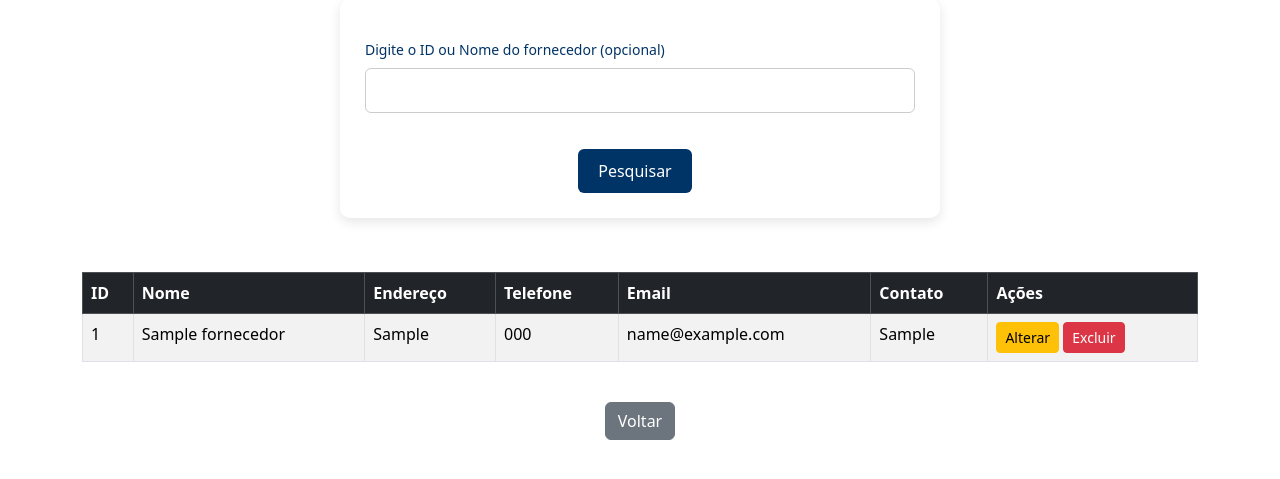
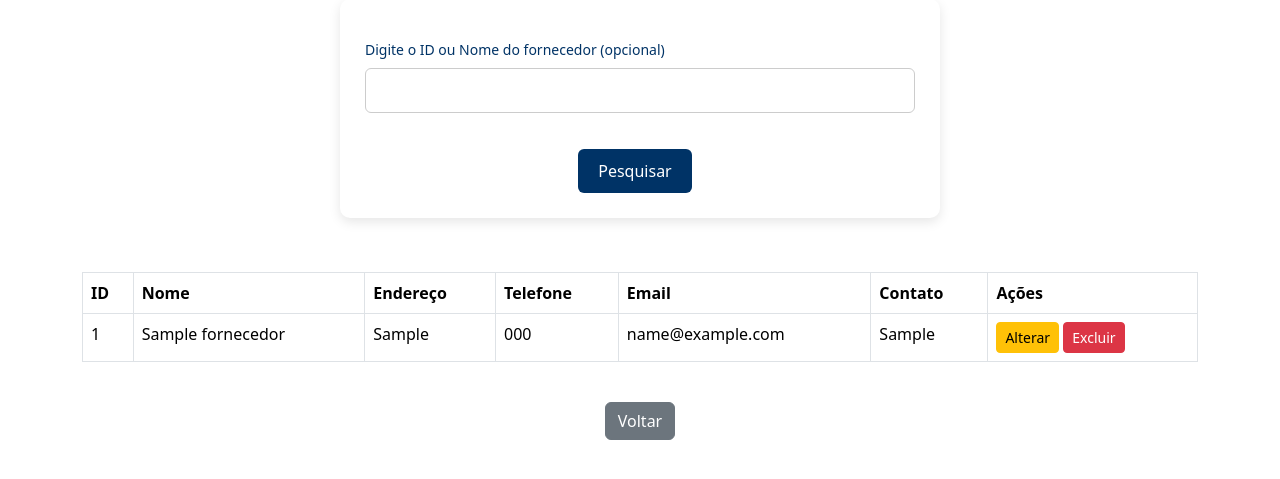
Before and after one commit to RuanAlves07/EstoqueBiblioteca_v2, a PHP site: page /PHP-HTML/buscar_fornecedor.php in a window 1280 px wide. Shown: the part 157-636 px from the top of the page. Run offline with PHP 8.4, Linux system fonts and the light colour scheme; a user stored in the database is signed in; data comes from the database, SQL or seed files in the repository; tables that the repository leaves empty hold one stand-in row (values such as "Sample post").

Commit message:
Improve supplier UI and update simulated emails
Enhanced table header styling in CSS and updated table classes in buscar_fornecedor.php for better readability. Changed background color in alterar_fornecedor.php for improved appearance. Adjusted message formatting and colors in excluir_fornecedor.php. Added new simulated email entry in emails_simulados.txt.

```diff
--- a/CSS/styles.css
+++ b/CSS/styles.css
@@ -157,3 +157,9 @@ a.btn-primary {
 a.btn-primary:hover {
   background-color: #002244;
 }
+
+.table th {
+  background-color: #003366;
+  color: white;
+  font-weight: 600;
+}
--- a/PHP-HTML/alterar_fornecedor.php
+++ b/PHP-HTML/alterar_fornecedor.php
@@ -135,7 +135,7 @@ if ($_SERVER['REQUEST_METHOD'] === 'POST') {
     <!-- Estilo personalizado -->
     <style>
         body {
-            background-color: #003366;
+            background-color: #f8f9fa;
             font-family: 'Segoe UI', sans-serif;
         }
         .navbar {
@@ -256,7 +256,7 @@ if ($_SERVER['REQUEST_METHOD'] === 'POST') {
 
     <!-- Formulário de Alteração -->
     <div class="container">
-        <h2>Alterar Fornecedor</h2>
+        <h2> Alterar Fornecedor</h2>
 
         <form method="POST" action="">
             <div class="mb-3">
--- a/PHP-HTML/buscar_fornecedor.php
+++ b/PHP-HTML/buscar_fornecedor.php
@@ -127,8 +127,8 @@ $fornecedores = $stmt->fetchAll(PDO::FETCH_ASSOC);
         <!-- Exibir resultados -->
         <?php if (!empty($fornecedores)): ?>
             <center>
-                <table class="table table-striped table-bordered">
-                    <thead class="table-dark">
+                <table class="table table-hover table-bordered">
+                    <thead>
                         <tr>
                             <th>ID</th>
                             <th>Nome</th>
--- a/PHP-HTML/emails_simulados.txt
+++ b/PHP-HTML/emails_simulados.txt
@@ -74,3 +74,7 @@ Para: super@biblioteca.com
 Olá! Sua nova senha temporária é: egotBrHD
 
 ----------------------
+Para: super@biblioteca.com
+Olá! Sua nova senha temporária é: K6B5ruC0
+
+----------------------
--- a/PHP-HTML/excluir_fornecedor.php
+++ b/PHP-HTML/excluir_fornecedor.php
@@ -87,7 +87,7 @@ if (isset($_GET['id']) && is_numeric($_GET['id'])) {
             $stmt_delete->bindParam(':id', $id_fornecedor, PDO::PARAM_INT);
 
             if ($stmt_delete->execute()) {
-                $_SESSION['mensagem'] = "Fornecedor <strong>" . htmlspecialchars($fornecedor['nome_empresa']) . "</strong> excluído com sucesso!";
+                $_SESSION['mensagem'] = "Fornecedor <strong><center>" . htmlspecialchars($fornecedor['nome_empresa']) . "</center></strong> excluído com sucesso!";
                 $_SESSION['msg_tipo'] = "success";
             } else {
                 $_SESSION['mensagem'] = "Erro ao excluir fornecedor.";
@@ -175,7 +175,7 @@ if (isset($_GET['id']) && is_numeric($_GET['id'])) {
             margin: 20px auto;
         }
         h2 {
-            color: #d9534f;
+            color:#001f3f;
             text-align: center;
             margin-bottom: 20px;
         }
@@ -210,10 +210,12 @@ if (isset($_GET['id']) && is_numeric($_GET['id'])) {
         .alert {
             max-width: 600px;
             margin: 20px auto;
+            text-align: center;
         }
     </style>
 </head>
 <body>
+
 
     <!-- Menu Superior com Dropdown -->
     <nav class="navbar">
```
